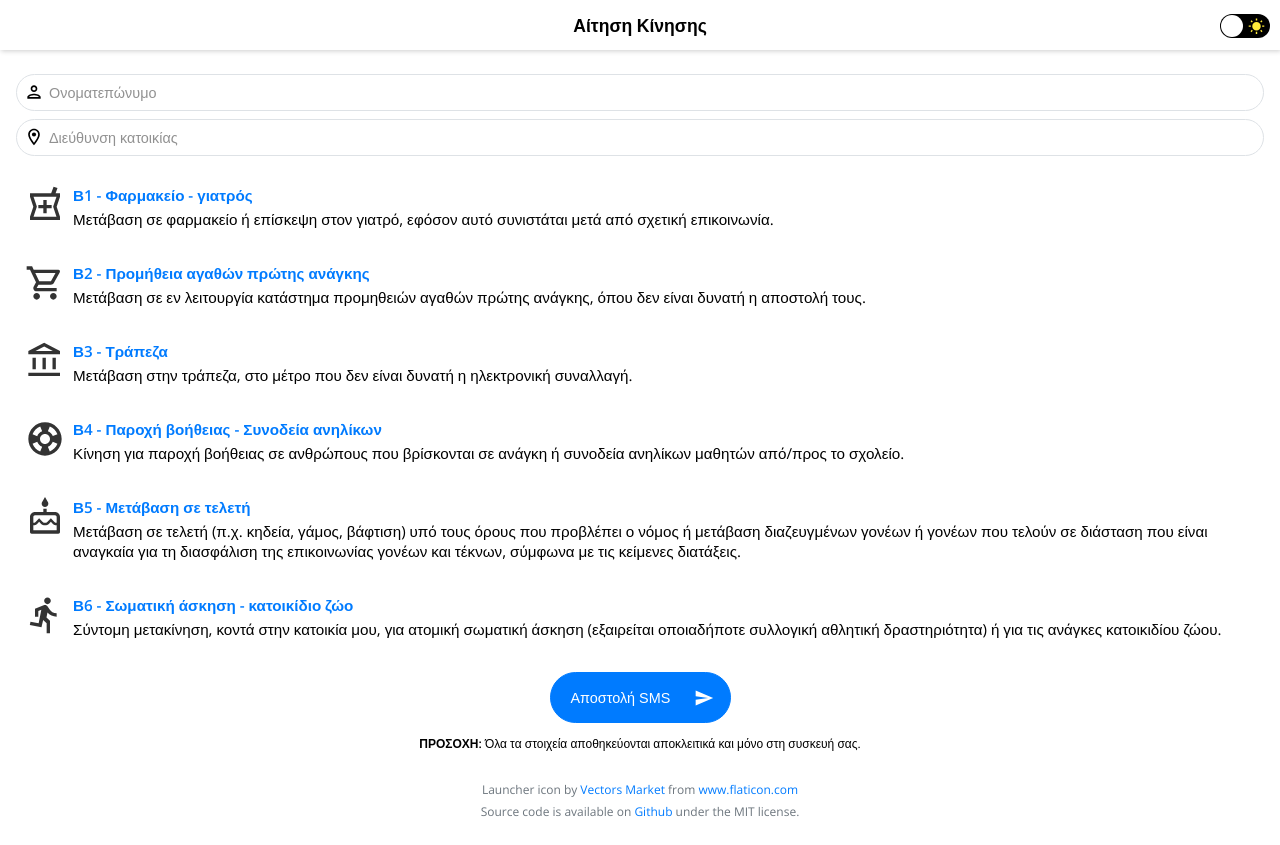
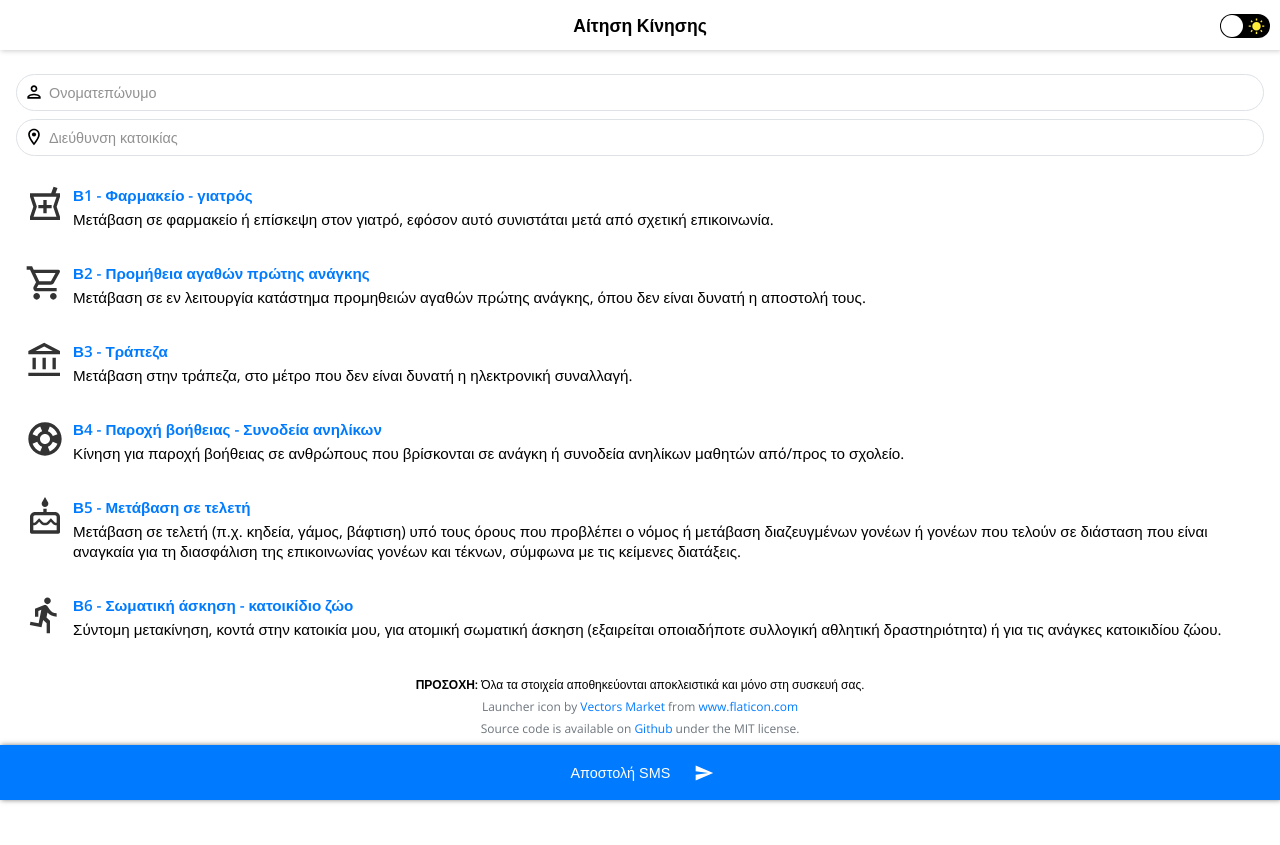
Before and after one commit to georapbox/lockdown-movement-application, a website: page index.html in a window 1280 px wide. After the commit the page ends 817 px from the top, so only its background shows below. Drawn offline with nearby package versions, Linux system fonts and the light colour scheme.

Commit message:
Make send button fixed position

```diff
--- a/index.html
+++ b/index.html
@@ -25,7 +25,6 @@
     </label>
   </header>
 
-  <section>
   <div class="alert alert-danger alert-js-disabled">
     Please enable scripts for this app to properly work.
   </div>
@@ -110,27 +109,26 @@
     </ul>
 
     <div class="text-center">
+      <p>
+        <small><strong>ΠΡΟΣΟΧΗ:</strong> Όλα τα στοιχεία αποθηκεύονται αποκλειστικά και μόνο στη συσκευή σας.</small>
+      </p>
+
+      <p class="text-muted">
+        <small>Launcher icon by <a href="https://www.flaticon.com/authors/vectors-market" title="Vectors Market" target="_blank" rel="noopener noreferrer">Vectors Market</a> from <a href="https://www.flaticon.com/" title="Flaticon" target="_blank" rel="noopener noreferrer">www.flaticon.com</a></small>
+      </p>
+
+      <p class="text-muted">
+        <small>Source code is available on <a href="https://github.com/georapbox/lockdown-movement-application" target="_blank" rel="noopener noreferrer">Github</a> under the MIT license.</small>
+      </p>
+    </div>
+
+    <div class="send-btn-wrapper">
       <button type="submit" class="send-btn" disabled>
         <span>Αποστολή SMS</span>
         <img src="img/icons/send.svg" width="20" height="20" alt="Send">
       </button>
-
-        <p class="text-center">
-          <small><strong>ΠΡΟΣΟΧΗ:</strong> Όλα τα στοιχεία αποθηκεύονται αποκλειτικά και μόνο στη συσκευή σας.</small>
-        </p>
     </div>
   </form>
-  </section>
-
-  <footer>
-    <p class="text-muted text-center">
-      <small>Launcher icon by <a href="https://www.flaticon.com/authors/vectors-market" title="Vectors Market" target="_blank" rel="noopener noreferrer">Vectors Market</a> from <a href="https://www.flaticon.com/" title="Flaticon" target="_blank" rel="noopener noreferrer">www.flaticon.com</a></small>
-    </p>
-
-    <p class="text-muted text-center">
-      <small>Source code is available on <a href="https://github.com/georapbox/lockdown-movement-application" target="_blank" rel="noopener noreferrer">Github</a> under the MIT license.</small>
-    </p>
-  </footer>
 
   <script src="scripts/main.js"></script>
 </body>
--- a/scripts/main.js
+++ b/scripts/main.js
@@ -6,7 +6,7 @@
   var REPOSITORY = 'lockdown-movement-application'; // Github repository name, also the directory name when hosted as Github page
   var serviceWorkerPath = isLocalEnv ? '/sw.js' : '/' + REPOSITORY + '/sw.js';
 
-  if('serviceWorker' in navigator) {
+  if('serviceWorker' in navigator && !isLocalEnv) {
     navigator.serviceWorker.register(serviceWorkerPath).catch(function (err) {
       console.error(err);
     });
--- a/styles/main.css
+++ b/styles/main.css
@@ -1,4 +1,7 @@
 :root {
+  --header-height: 50px;
+  --footer-height: 55px;
+
   --dark: #1f2229;
   --light: #e5e5e6;
   --blue: #007bff;
@@ -53,6 +56,8 @@ body {
   color: var(--txt-color);
   background-color: var(--bg-color);
   transition: background-color 0.15s ease-in-out;
+  margin: var(--header-height) 0 var(--footer-height) 0;
+  padding: 1.5rem 1rem;
 }
 
 small {
@@ -78,7 +83,7 @@ header {
   top: 0;
   left: 0;
   width: 100%;
-  height: 50px;
+  height: var(--header-height);
   background-color: #ffffff;
   background-color: var(--header-bg-color);
   text-align: center;
@@ -95,8 +100,8 @@ header h1 {
   position: absolute;
   top: 0;
   left: 0;
-  width: 50px;
-  height: 50px;
+  width: var(--header-height);
+  height: var(--header-height);
   -webkit-appearance: none;
   background-color: transparent;
   border: none;
@@ -110,15 +115,6 @@ header h1 {
 #share-btn:focus,
 #share-btn:active {
   outline: none;
-}
-
-section {
-  margin-top: 50px;
-  padding: 1.5rem 1rem;
-}
-
-footer {
-  padding: 0 1rem 1.5rem 1rem;
 }
 
 .form-group {
@@ -160,13 +156,23 @@ footer {
   box-shadow: 0 0 0 0.2rem rgba(0, 123, 255, 0.25);
 }
 
+.send-btn-wrapper {
+  position: fixed;
+  bottom: 0;
+  left: 0;
+  width: 100%;
+  height: var(--footer-height);
+  background-color: var(--bg-color);
+  box-shadow: 1px 0px 5px rgba(0, 0, 0, 0.5);
+}
+
 .send-btn {
+  width: 100%;
+  height: 100%;
   background-color: var(--btn-color);
   color: #ffffff;
   padding: 0.9rem 1rem 0.9rem 1.25rem;
-  margin-bottom: 0.5rem;
   border: 1px solid var(--btn-border-color);
-  border-radius: 50rem;
   cursor: pointer;
   text-decoration: none;
   -webkit-appearance: none;
@@ -175,7 +181,7 @@ footer {
 }
 
 button.send-btn:disabled {
-  opacity: 0.75;
+  opacity: 0.4;
   cursor: not-allowed;
 }
 
```
Lines whose indentation alone changed are shown as unchanged.
